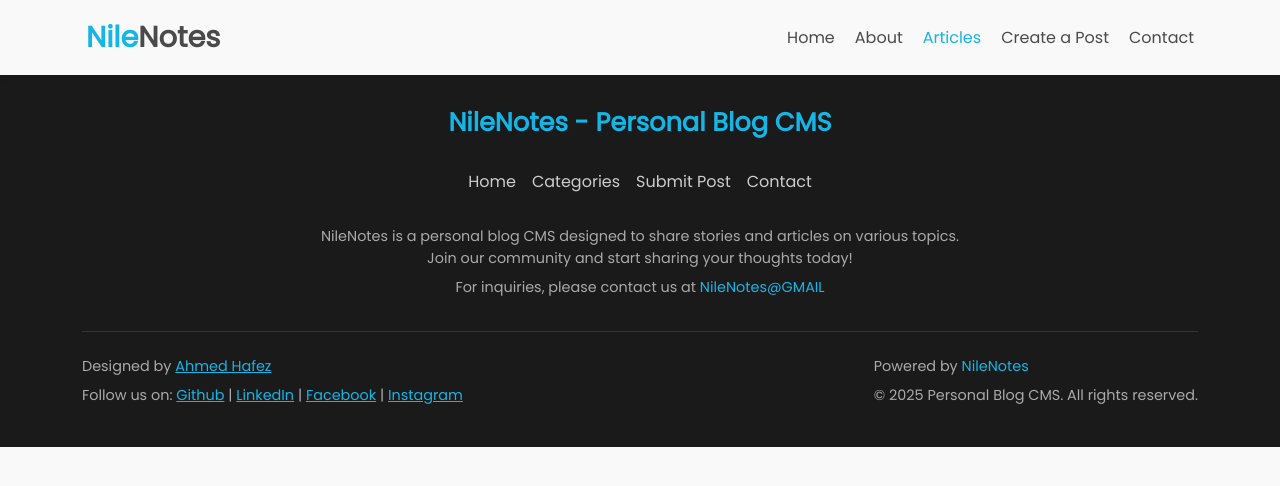
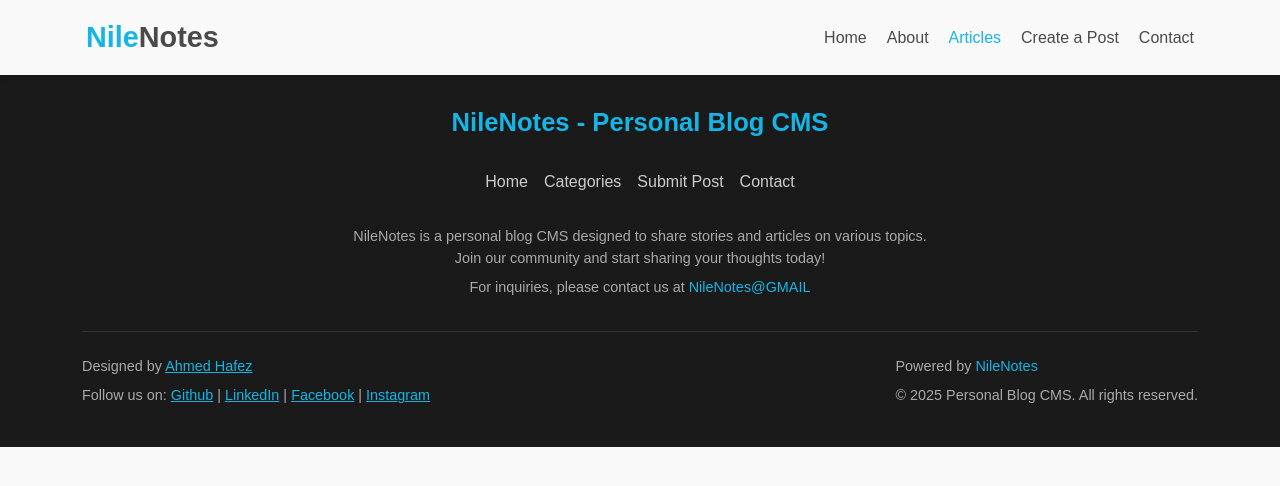
Before and after one commit to WebDev-Plan-1/Level2-Project, a PHP site: page /category.html in a window 1280 px wide. Shown: the top 486 px of the page. Run offline with PHP 8.4, Linux system fonts and the light colour scheme.

Commit message:
Adding new font family for main elements

```diff
--- a/scss/abstracts/_variables.scss
+++ b/scss/abstracts/_variables.scss
@@ -10,6 +10,7 @@ $dark-bg: #1a1a1a;
 
 // Typography
 $font-main: "Poppins", sans-serif;
+$font-second: "Asimovian", sans-serif;
 $font-size-base: 16px;
 
 // Spacing
--- a/scss/base/_components.scss
+++ b/scss/base/_components.scss
@@ -58,9 +58,9 @@
 // ==========================
 @mixin section-title {
   // font-size: 2.5rem;
+  font-family: v.$font-second;
   margin-bottom: v.$spacing-lg;
   color: v.$primary-color;
-  font-family: v.$font-main;
   @include m.responsive-font(1.5rem, 2.5rem);
   @include m.transition(0.3s);
   font-weight: bold;
--- a/scss/base/_footer.scss
+++ b/scss/base/_footer.scss
@@ -8,6 +8,7 @@
   color: #ccc;
   text-align: center;
   padding: v.$spacing-lg;
+  font-family: v.$font-second;
 
   // Responsive adjustments
   @media (max-width: v.$breakpoint-mobile) {
@@ -27,7 +28,6 @@
   }
 
   .footer-title {
-    font-family: v.$font-main;
     @include m.responsive-font(1.5rem, 2rem);
     margin-bottom: v.$spacing-md;
     color: v.$primary-color;
--- a/scss/base/_hero.scss
+++ b/scss/base/_hero.scss
@@ -49,9 +49,14 @@
     font-size: 3rem;
     // @include m.responsive-font(2rem, 3rem);
     font-weight: bold;
+    font-family: v.$font-second;
     letter-spacing: 0.07em;
     line-height: 1.2;
     z-index: 1; // Above the overlay
+
+    span:nth-of-type(1) {
+      color: v.$primary-color;
+    }
 
     // Responsive adjustments
     @media (max-width: v.$breakpoint-mobile) {
@@ -64,7 +69,7 @@
 
     // Span for additional styling
     .hero-title-span {
-      font-size: 2rem;
+      font-size: 1.4rem;
       font-weight: normal;
       letter-spacing: normal;
       // @include m.box-shadow(0, 2px, 4px, v.$primary-color);
@@ -74,11 +79,9 @@
 
       // Responsive adjustments
       @media (max-width: v.$breakpoint-desktop) {
-        font-size: 1.8rem;
         padding: v.$spacing-xs v.$spacing-sm;
       }
       @media (max-width: v.$breakpoint-tablet) {
-        font-size: 1.5rem;
         margin-top: v.$spacing-sm;
       }
       @media (max-width: v.$breakpoint-mobile) {
@@ -86,48 +89,42 @@
         margin-top: v.$spacing-xs;
       }
       @media (max-width: v.$breakpoint-watch) {
-        font-size: 0.8rem;
+        font-size: 0.9rem;
       }
     }
   }
 
   .hero-subtitle {
-    font-size: 1.3rem;
+    font-size: 1.5rem;
+    // font-family: v.$font-second;
     margin-bottom: v.$spacing-lg;
     z-index: 1; // Above the overlay
+
     // Responsive adjustments
+    @media (max-width: v.$breakpoint-desktop) {
+      margin-bottom: v.$spacing-xl;
+      padding: v.$spacing-md v.$spacing-lg;
+    }
+    @media (max-width: v.$breakpoint-tablet) {
+      margin-bottom: v.$spacing-lg;
+      padding: v.$spacing-sm v.$spacing-md;
+      line-height: 1.3;
+    }
     @media (max-width: v.$breakpoint-mobile) {
-      font-size: 1.1rem;
+      font-size: 1.4rem;
       margin-bottom: v.$spacing-md;
       padding: v.$spacing-xs v.$spacing-sm;
       line-height: 1.4;
     }
-    @media (min-width: v.$breakpoint-mobile) and (max-width: v.$breakpoint-tablet) {
-      font-size: 1.2rem;
-      margin-bottom: v.$spacing-lg;
-      padding: v.$spacing-sm v.$spacing-md;
-      line-height: 1.3;
-    }
-    @media (min-width: v.$breakpoint-tablet) and (max-width: v.$breakpoint-desktop) {
-      font-size: 1.3rem;
-      margin-bottom: v.$spacing-xl;
-      padding: v.$spacing-md v.$spacing-lg;
-      line-height: 1.2;
-    }
-    @media (min-width: v.$breakpoint-desktop) {
-      font-size: 1.5rem;
-      margin-bottom: v.$spacing-xxl;
-      padding: v.$spacing-lg v.$spacing-xl;
-      line-height: 1.1;
-    }
     @media (max-width: v.$breakpoint-watch) {
-      font-size: 0.7rem;
+      font-size: 0.9rem;
     }
   }
 
   .hero-button {
     // Use button-primary mixin to apply button styles
     @include com.button-primary;
+    font-family: v.$font-second;
     padding: v.$spacing-md v.$spacing-lg;
     z-index: 1; // Above the overlay
 
--- a/scss/base/_navbar.scss
+++ b/scss/base/_navbar.scss
@@ -20,7 +20,7 @@
     padding: v.$spacing-sm v.$spacing-md;
 
     .logo {
-      font-family: v.$font-main;
+      font-family: v.$font-second;
       font-size: 1.8rem;
       font-weight: bold;
       color: v.$secondary-color;
@@ -37,6 +37,7 @@
     .nav-links {
       display: flex;
       gap: 20px;
+      font-family: v.$font-second;
 
       .nav-link-item {
         color: v.$secondary-color;
--- a/scss/base/_posts.scss
+++ b/scss/base/_posts.scss
@@ -53,7 +53,6 @@
           -o-transform: scale(1.05);
         }
       }
-    }
 
       .post__image {
         margin-bottom: v.$spacing-md;
@@ -68,6 +67,7 @@
 
       .post__title {
         // font-size: 1.1rem;
+        font-family: v.$font-second;
         margin: v.$spacing-md 0 v.$spacing-sm 0;
         color: v.$primary-color;
         font-weight: 600;
@@ -100,8 +100,10 @@
         // width: 100%;
         text-decoration: none;
         font-size: 1rem;
+        font-family: v.$font-second;
         @include m.responsive-font(0.9rem, 1.2rem);
         @include m.transition(0.3s);
       }
     }
   }
+}
```
Also changed, not shown: index.html (+6 -3 lines), css/main.css, 1 other file. Lines whose indentation alone changed are shown as unchanged.
